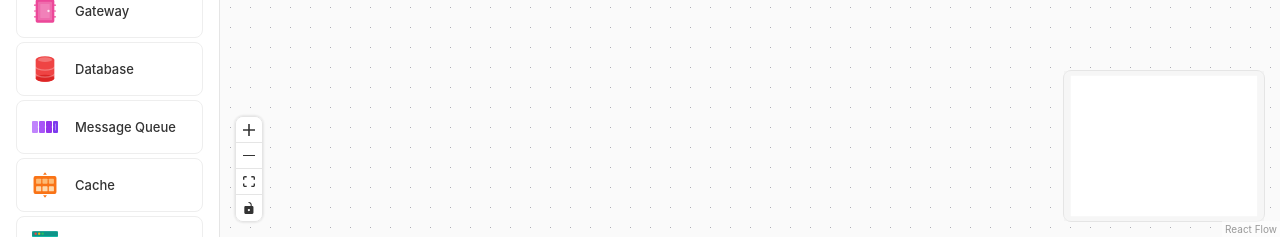
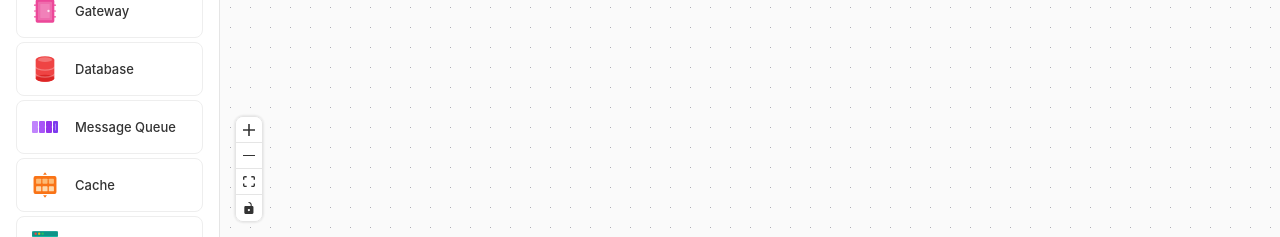
Before and after one commit to suryanox/loom, a React (Vite) app: page / in a window 1280 px wide. Shown: the part 563-800 px from the top of the page. Built offline with nearby package versions, Linux system fonts and the light colour scheme.

Commit message:
rmv minimap and attributes

```diff
--- a/src/components/FlowCanvas.tsx
+++ b/src/components/FlowCanvas.tsx
@@ -3,7 +3,6 @@ import {
   ReactFlow,
   Background,
   Controls,
-  MiniMap,
   Node,
   Edge,
   Connection,
@@ -136,11 +135,11 @@ export function FlowCanvas({ selectedEdgeType, selectedArrowType, darkMode }: Fl
         nodeTypes={nodeTypes}
         edgeTypes={edgeTypes}
         defaultEdgeOptions={{ type: selectedEdgeType }}
+        proOptions={{ hideAttribution: true }}
         fitView
       >
         <Background />
         <Controls />
-        <MiniMap />
       </ReactFlow>
     </div>
   );
```
